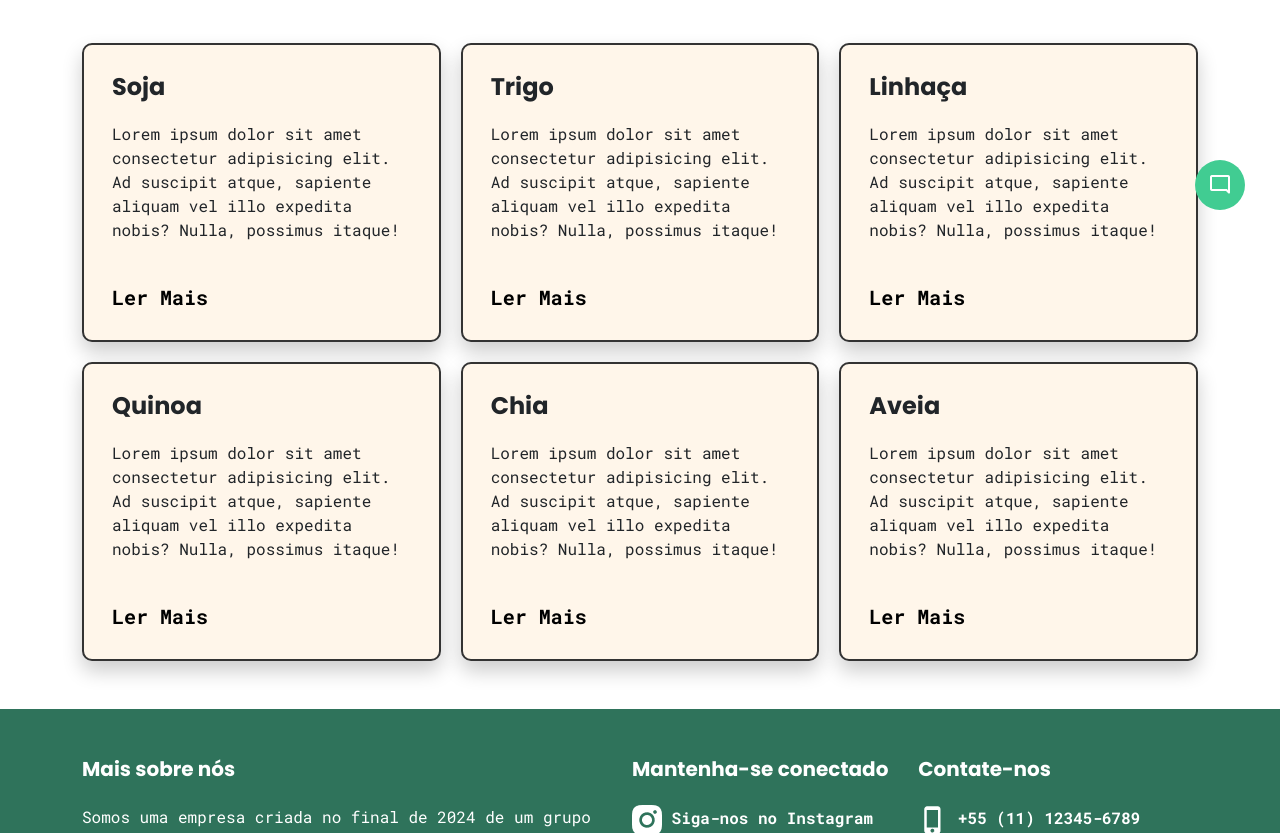
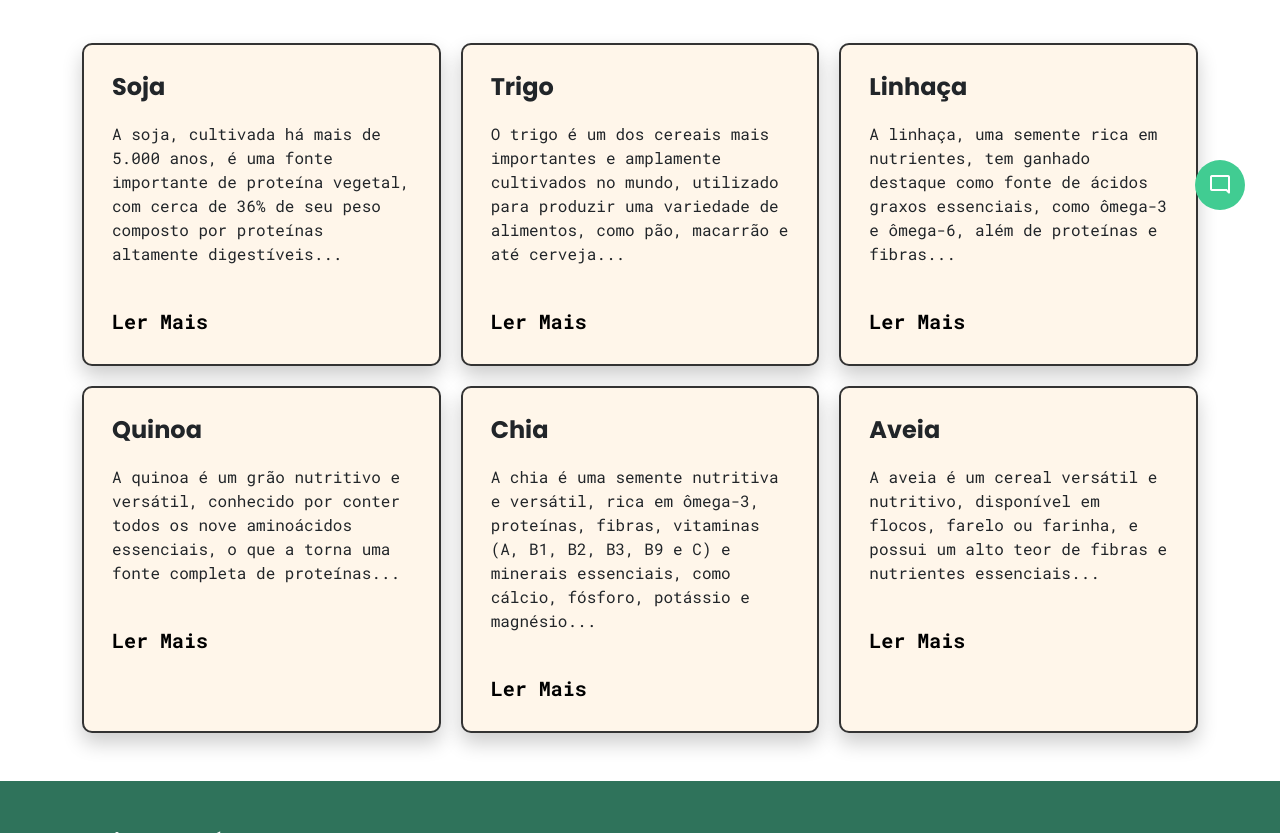
Before and after one commit to yuzolucas/FutureFest2024, a plain HTML site: page pages/services.html in a window 1280 px wide. Shown: the part 560-1393 px from the top of the page. Drawn offline with nearby package versions, Linux system fonts and the light colour scheme; some packages are replaced by stand-ins of ours; a script that the page names is missing; files whose address does not match are found by name.

Commit message:
Update services.html

```diff
--- a/pages/services.html
+++ b/pages/services.html
@@ -411,7 +411,7 @@
                 <div class="service-content-container">
                     <div class="content">
                         <h3>Soja</h3>
-                        <p class="preview">Lorem ipsum dolor sit amet consectetur adipisicing elit. Ad suscipit atque, sapiente aliquam vel illo expedita nobis? Nulla, possimus itaque!</p>
+                        <p class="preview">A soja, cultivada há mais de 5.000 anos, é uma fonte importante de proteína vegetal, com cerca de 36% de seu peso composto por proteínas altamente digestíveis...</p>
                         <a class="arrow" href="/soy">Ler Mais</a>
                     </div>
                 </div>
@@ -419,7 +419,7 @@
                 <div class="service-content-container">
                     <div class="content">
                         <h3>Trigo</h3>
-                        <p class="preview">Lorem ipsum dolor sit amet consectetur adipisicing elit. Ad suscipit atque, sapiente aliquam vel illo expedita nobis? Nulla, possimus itaque!</p>
+                        <p class="preview">O trigo é um dos cereais mais importantes e amplamente cultivados no mundo, utilizado para produzir uma variedade de alimentos, como pão, macarrão e até cerveja...</p>
                         <a class="arrow" href="/wheat">Ler Mais</a>
                     </div>
                 </div>
@@ -427,7 +427,7 @@
                 <div class="service-content-container">
                     <div class="content">
                         <h3>Linhaça</h3>
-                        <p class="preview">Lorem ipsum dolor sit amet consectetur adipisicing elit. Ad suscipit atque, sapiente aliquam vel illo expedita nobis? Nulla, possimus itaque!</p>
+                        <p class="preview">A linhaça, uma semente rica em nutrientes, tem ganhado destaque como fonte de ácidos graxos essenciais, como ômega-3 e ômega-6, além de proteínas e fibras...</p>
                         <a class="arrow" href="/linseed">Ler Mais</a>
                     </div>
                 </div>
@@ -435,7 +435,7 @@
                 <div class="service-content-container">
                     <div class="content">
                         <h3>Quinoa</h3>
-                        <p class="preview">Lorem ipsum dolor sit amet consectetur adipisicing elit. Ad suscipit atque, sapiente aliquam vel illo expedita nobis? Nulla, possimus itaque!</p>
+                        <p class="preview">A quinoa é um grão nutritivo e versátil, conhecido por conter todos os nove aminoácidos essenciais, o que a torna uma fonte completa de proteínas...</p>
                         <a class="arrow" href="/quinoa">Ler Mais</a>
                     </div>
                 </div>
@@ -443,7 +443,7 @@
                 <div class="service-content-container">
                     <div class="content">
                         <h3>Chia</h3>
-                        <p class="preview">Lorem ipsum dolor sit amet consectetur adipisicing elit. Ad suscipit atque, sapiente aliquam vel illo expedita nobis? Nulla, possimus itaque!</p>
+                        <p class="preview">A chia é uma semente nutritiva e versátil, rica em ômega-3, proteínas, fibras, vitaminas (A, B1, B2, B3, B9 e C) e minerais essenciais, como cálcio, fósforo, potássio e magnésio...</p>
                         <a class="arrow" href="/chia">Ler Mais</a>
                     </div>
                 </div>
@@ -451,7 +451,7 @@
                 <div class="service-content-container">
                     <div class="content">
                         <h3>Aveia</h3>
-                        <p class="preview">Lorem ipsum dolor sit amet consectetur adipisicing elit. Ad suscipit atque, sapiente aliquam vel illo expedita nobis? Nulla, possimus itaque!</p>
+                        <p class="preview">A aveia é um cereal versátil e nutritivo, disponível em flocos, farelo ou farinha, e possui um alto teor de fibras e nutrientes essenciais...</p>
                         <a class="arrow" href="/oat">Ler Mais</a>
                     </div>
                 </div>
```
